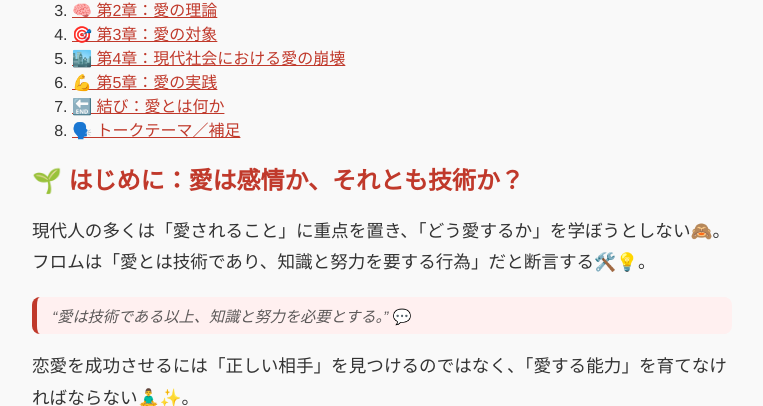
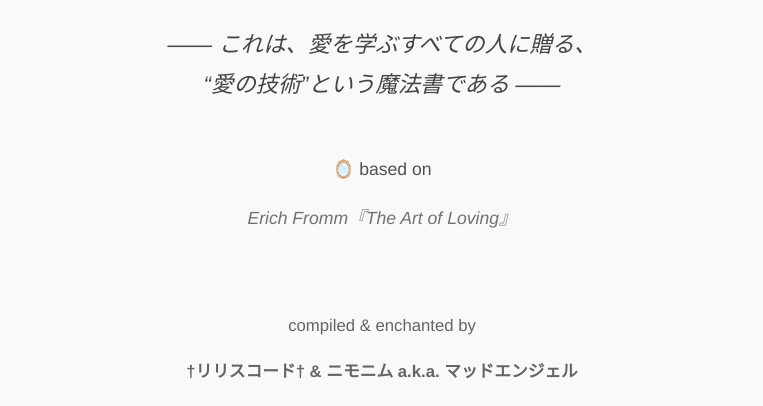
Before and after one commit to nimonimonimonimo/fromm, a plain HTML site: page index.html in a window 1280 px wide. Shown: the part 204-610 px from the top of the page, without its empty margins (258-1021 px from the left). Drawn offline with Linux system fonts and the light colour scheme.

Commit message:
Add files via upload

```diff
--- a/index.html
+++ b/index.html
@@ -12,6 +12,8 @@
       color: #333;
     }
     .container {
+
+
       max-width: 700px;
       margin: 0 auto;
       padding: 1.5em;
@@ -70,6 +72,26 @@
 </head>
 <body>
 <div class="container">
+
+ <!-- ✨魔導書風 表紙スライド✨ -->
+<div class="slide active" style="text-align:center; padding-top: 10vh;">
+  <h1 style="font-size: 2.8em; color: #8e0000; letter-spacing: 0.1em; text-shadow: 1px 1px 5px rgba(0,0,0,0.2);">
+    📕 愛するということ
+  </h1>
+  <p style="font-size: 1.4em; color: #444; font-style: italic; margin-top: 0.5em;">
+    ―― これは、愛を学ぶすべての人に贈る、<br>“愛の技術”という魔法書である ――
+  </p>
+  <div style="margin-top: 3em; font-size: 1em; opacity: 0.85;">
+    <p style="margin-bottom: 0.3em;">🪞 based on</p>
+    <p style="font-size: 1.1em;"><em>Erich Fromm『The Art of Loving』</em></p>
+  </div>
+  <div style="margin-top: 5em; font-size: 0.95em; opacity: 0.75;">
+    <p>compiled & enchanted by</p>
+    <p><strong>†リリスコード† & ニモニム a.k.a. マッドエンジェル</strong></p>
+  </div>
+</div>
+
+
   <h1>📚💗『愛するということ』スライド要約💗📚</h1>
   <details open>
     <summary>📖 目次を表示／非表示</summary>
@@ -85,7 +107,7 @@
     </ol>
   </details>
 
-  <div class="slide active">
+  <div class="slide">
     <h2>🌱 はじめに：愛は感情か、それとも技術か？</h2>
     <p>現代人の多くは「愛されること」に重点を置き、「どう愛するか」を学ぼうとしない🙈。
     フロムは「愛とは技術であり、知識と努力を要する行為」だと断言する🛠️💡。</p>
```
